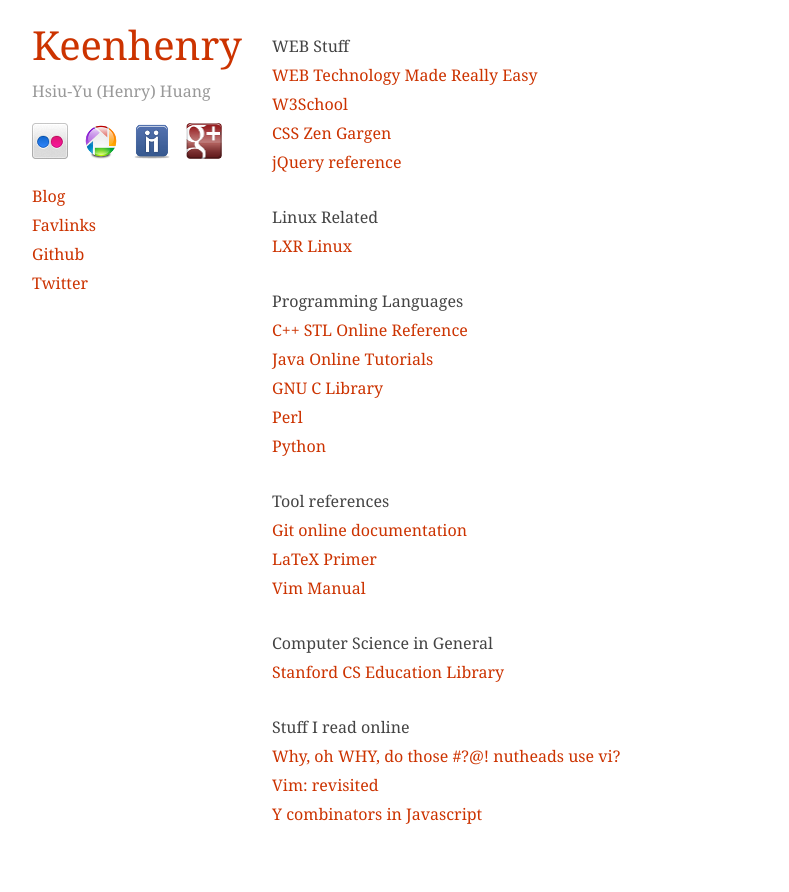
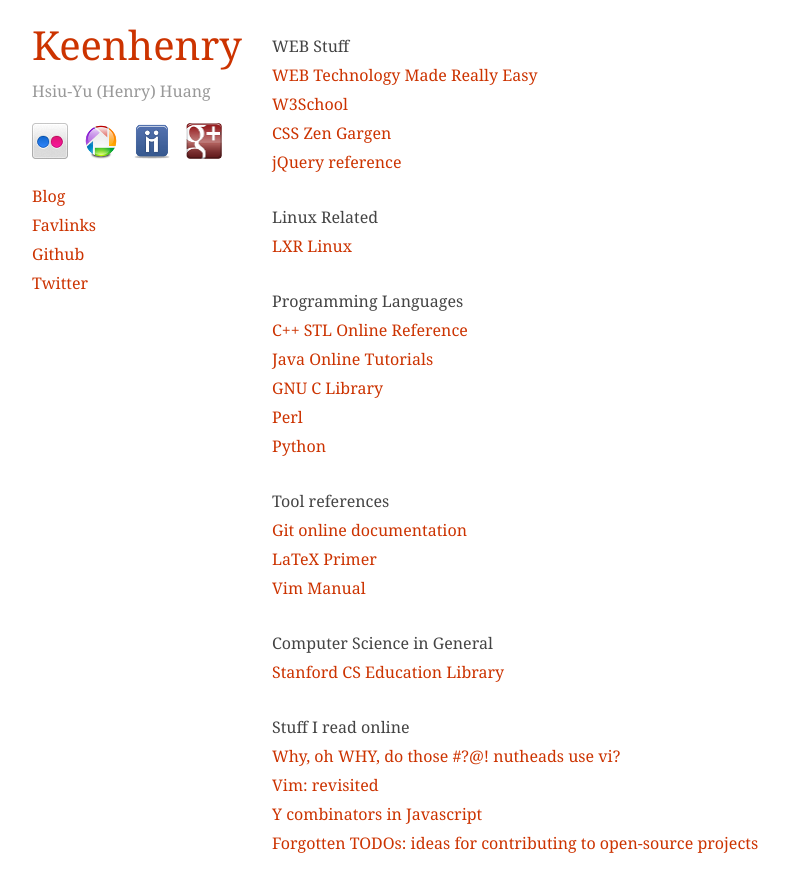
Before and after one commit to keenhenry/keenhenry.github.com, a Jekyll site: the page built from links.html, in a window 1280 px wide. Shown: the top 892 px of the page, without its empty margins (138-927 px from the left). Built offline with Jekyll 4.4.1, drawn with Linux system fonts in a browser that asks for light colours; nearby versions of some CDN libraries.

Commit message:
added one more link

```diff
--- a/links.html
+++ b/links.html
@@ -33,5 +33,6 @@ title: My Favlinks
         <li><a href="http://www.viemu.com/a-why-vi-vim.html" target="_blank">Why, oh WHY, do those #?@! nutheads use vi?</a></li>
         <li><a href="http://mislav.uniqpath.com/2011/12/vim-revisited/" target="_blank">Vim: revisited</a></li>
         <li><a href="http://matt.might.net/articles/implementation-of-recursive-fixed-point-y-combinator-in-javascript-for-memoization/" target="_blank">Y combinators in Javascript</a></li>
+        <li><a href="http://ivanzuzak.info/2012/03/03/todos-ideas-for-contributing-to-open-source-projects.html" target="_blank">Forgotten TODOs: ideas for contributing to open-source projects</a></li>
     </ul>
 </div>
```
